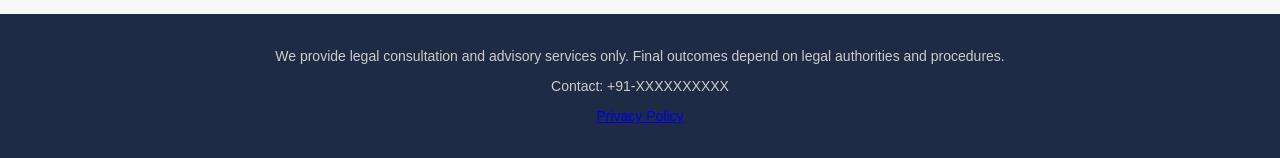
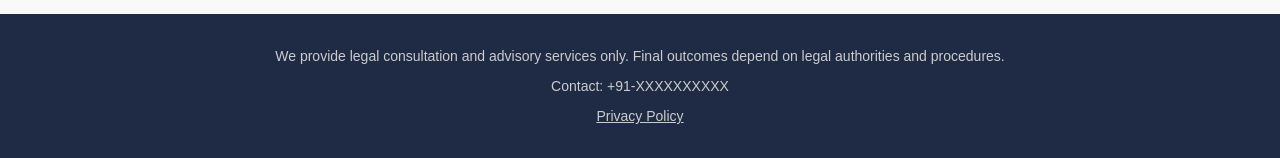
Before and after one commit to codewithahmed2005/Al-Meezan, a Flask app: page / in a window 1280 px wide. Shown: the part 1382-1540 px from the top of the page. Run offline with Flask 3, Linux system fonts and the light colour scheme; parts of the project's set-up code (start-up, migrations or seed data) failed here and were passed over.

Commit message:
Update style.css

```diff
--- a/static/style.css
+++ b/static/style.css
@@ -98,3 +98,7 @@ section {
     text-align: center;
     font-size: 14px;
 }
+
+.privacy a{
+    color: #ccc;
+}
```
